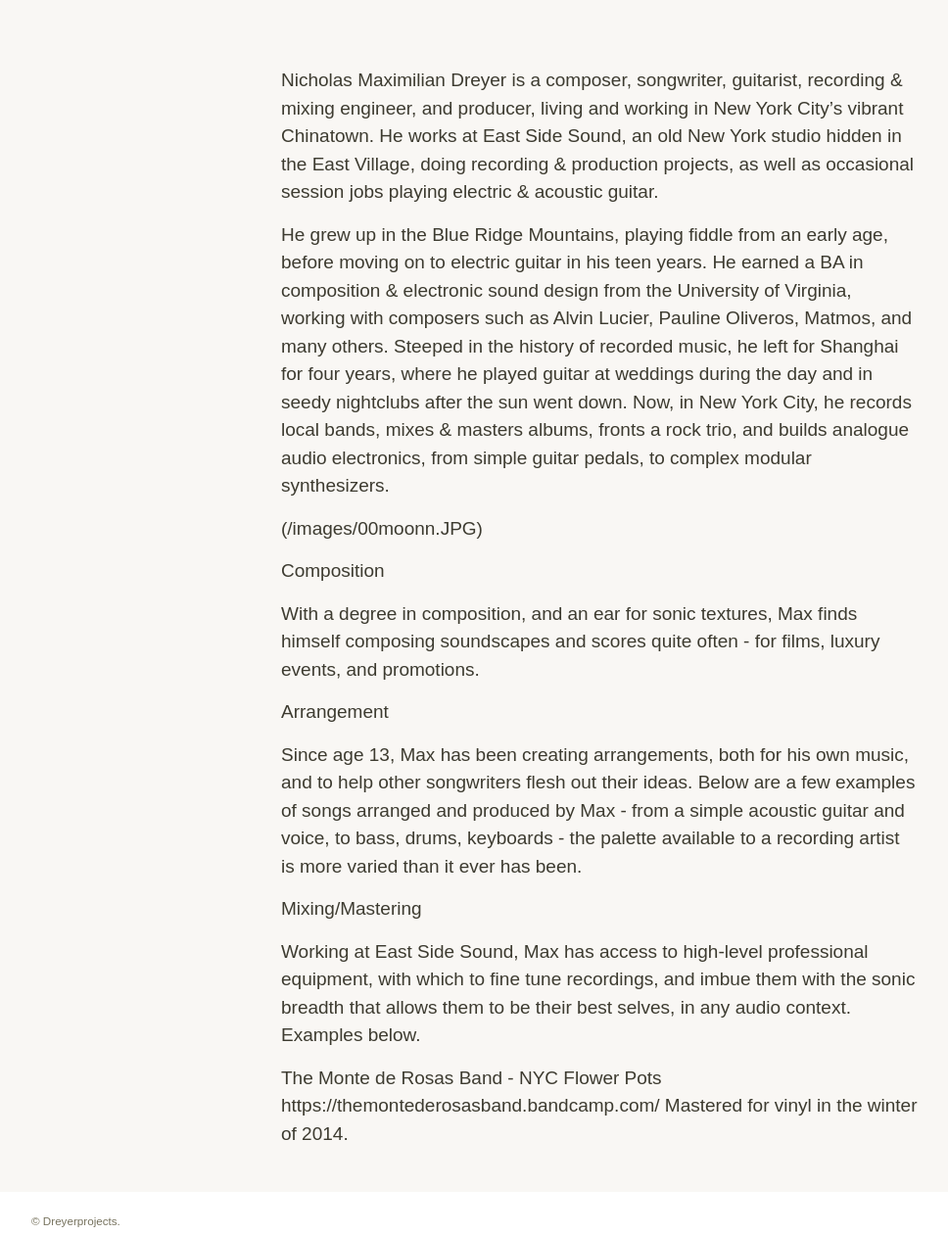
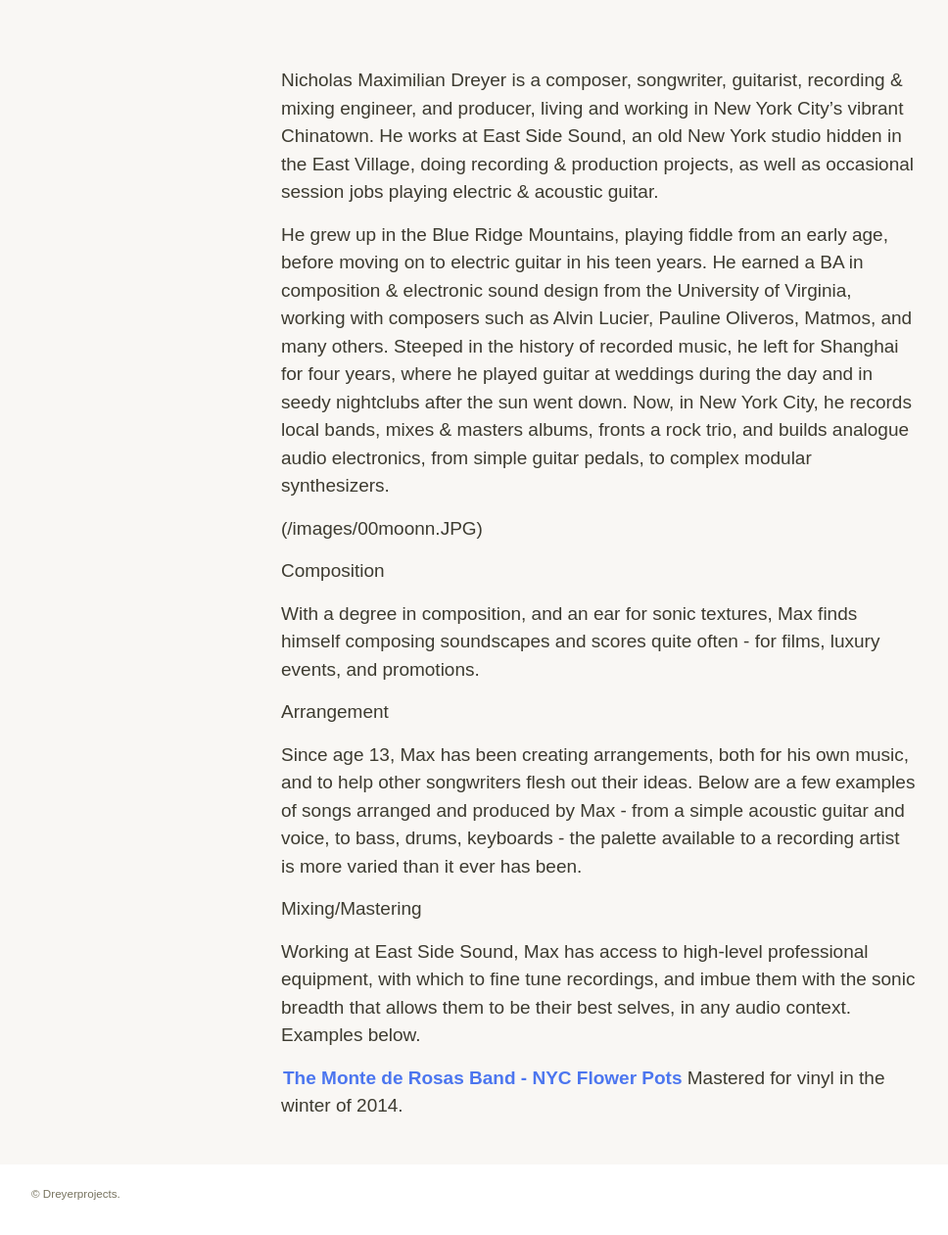
Before and after one commit to dreyerprojects/dreyerprojects.github.io, a Jekyll site: the page built from max.md, in a window 1280 px wide, cut to the strip 179-1440 px from the top of the page. Shown: the whole strip at 98% size, without its empty margins (28-996 px from the left). Built offline with Jekyll 4.4.1, drawn with Linux system fonts in a browser that asks for light colours; some web fonts are replaced; after the commit the page ends 1412 px from its top, so only the background shows below that; some of the changed lines change nothing that is shown.

Commit message:
Updated max.md

```diff
--- a/max.md
+++ b/max.md
@@ -29,6 +29,6 @@ Mixing/Mastering
 
 Working at East Side Sound, Max has access to high-level professional equipment, with which to fine tune recordings, and imbue them with the sonic breadth that allows them to be their best selves, in any audio context. Examples below.
 
-The Monte de Rosas Band - NYC Flower Pots
-https://themontederosasband.bandcamp.com/
+<a href="https://themontederosasband.bandcamp.com/">
+The Monte de Rosas Band - NYC Flower Pots</a>
 Mastered for vinyl in the winter of 2014.
```
